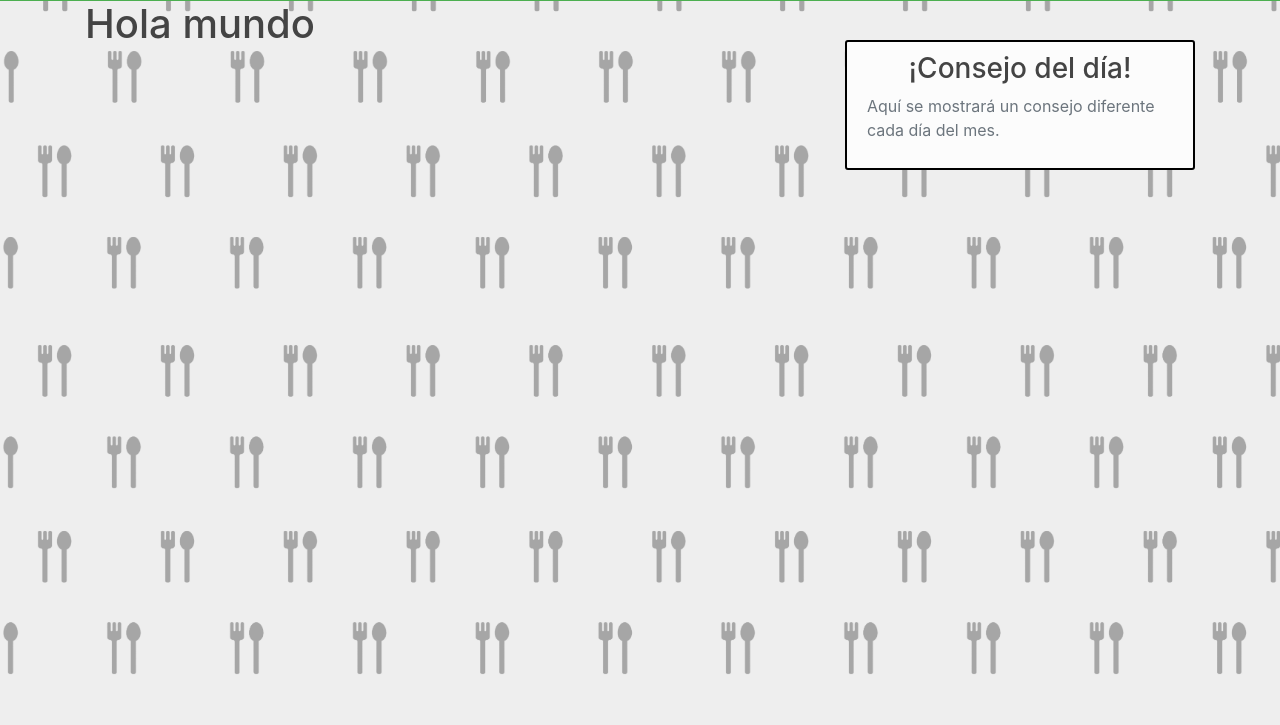
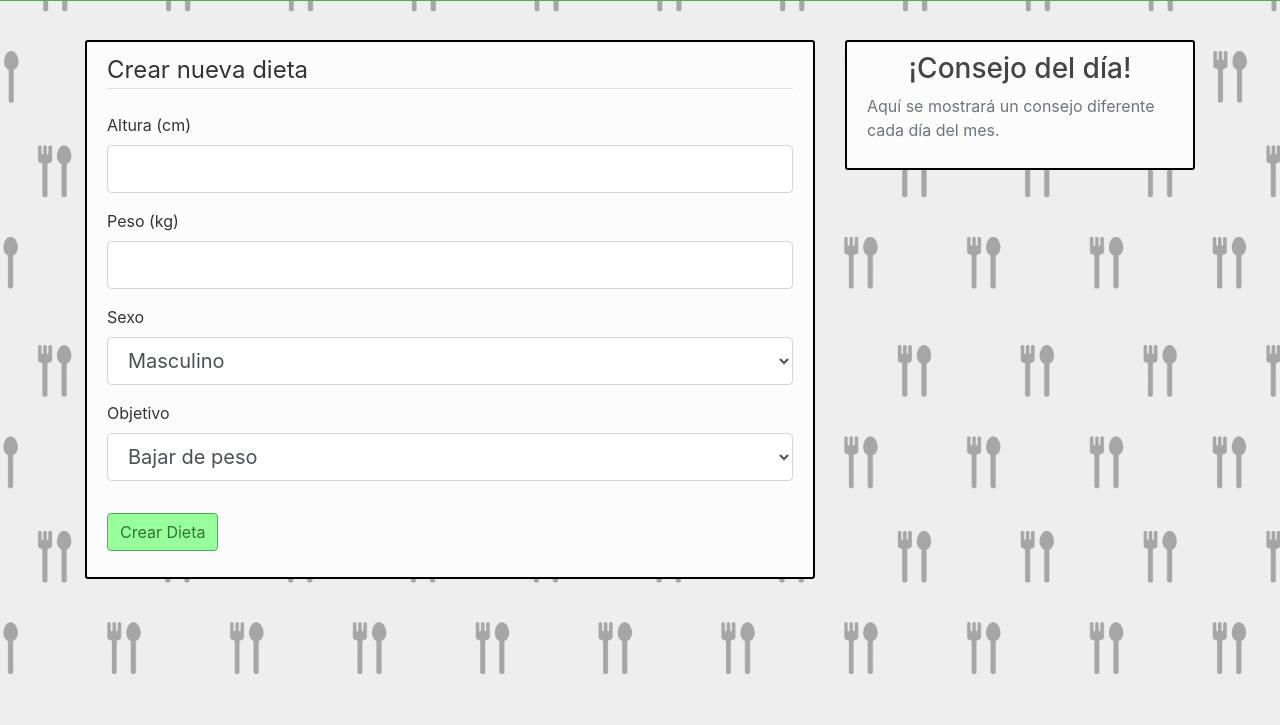
Before and after one commit to CarlosAlbert19/nutrideli, a Flask app: page /crear_dieta in a window 1280 px wide. Shown: the part 75-800 px from the top of the page. Run offline with Flask 3, Linux system fonts and the light colour scheme; the visitor is signed in with stand-in values (Sample User, id 1); some libraries are stand-ins or nearby versions.

Commit message:
Página de formulario de dieta

```diff
--- /dev/null
+++ b/nutrideli_web/main/forms.py
@@ -0,0 +1,10 @@
+from flask_wtf import FlaskForm
+from wtforms import IntegerField, SelectField, SubmitField
+from wtforms.validators import DataRequired, NumberRange
+
+class CrearDietaForm(FlaskForm):
+    altura = IntegerField('Altura (cm)', validators=[DataRequired(), NumberRange(min=50, max=300, message="Por favor, ingresa una altura válida en cm.")])
+    peso = IntegerField('Peso (kg)', validators=[DataRequired(), NumberRange(min=10, max=500, message="Por favor, ingresa un peso válido en kg.")])
+    sexo = SelectField('Sexo', choices=[('masculino', 'Masculino'), ('femenino', 'Femenino')], validators=[DataRequired()])
+    objetivo = SelectField('Objetivo', choices=[('bajar_peso', 'Bajar de peso'), ('formar_musculo', 'Formar músculo')], validators=[DataRequired()])
+    submit = SubmitField('Crear Dieta')
--- a/nutrideli_web/main/routes.py
+++ b/nutrideli_web/main/routes.py
@@ -1,5 +1,7 @@
-from flask import render_template, request, Blueprint
+from flask import render_template, request, Blueprint, flash, redirect, url_for
 from nutrideli_web.models import Post
+from flask_login import login_required, current_user
+from nutrideli_web.main.forms import CrearDietaForm
 
 main = Blueprint('main', __name__)
 
@@ -23,6 +25,22 @@ def nutripedia():
 def acerca_de():
     return render_template ('acerca_de.html', titulo_pagina='Acerca de', es_inicio=False)
 
-@main.route("/crear_dieta")
+@main.route("/crear_dieta", methods=['GET', 'POST'])
+@login_required
 def crear_dieta():
-    return render_template ('crear_dieta.html', titulo_pagina='Crear dieta', es_inicio=False)
+    form = CrearDietaForm()
+    if form.validate_on_submit():
+        altura = form.altura.data
+        peso = form.peso.data
+        sexo = form.sexo.data
+        objetivo = form.objetivo.data
+
+        # Aquí es donde procesarías los datos, por ejemplo:
+        # dieta = Dieta(altura=altura, peso=peso, sexo=sexo, objetivo=objetivo, author=current_user)
+        # db.session.add(dieta)
+        # db.session.commit()
+
+        # Por ahora, simplemente mostraremos un mensaje de éxito
+        flash('¡Tu dieta ha sido creada exitosamente!', 'success')
+        return redirect(url_for('main.inicio'))
+    return render_template('crear_dieta.html', titulo_pagina='Crear Dieta', form=form, es_inicio=False)
--- a/nutrideli_web/templates/crear_dieta.html
+++ b/nutrideli_web/templates/crear_dieta.html
@@ -1,4 +1,70 @@
 {% extends "layout.html" %}
 {% block content %}
-<h1>Hola mundo</h1>
+<div class="content-section">
+    <form method="POST" action="">
+        {{ form.hidden_tag() }}
+        <fieldset class="form-group">
+            <legend class="border-bottom mb-4">Crear nueva dieta</legend>
+
+            <div class="form-group">
+                {{ form.altura.label(class="form-control-label") }}
+                {% if form.altura.errors %}
+                    {{ form.altura(class="form-control form-control-lg is-invalid") }}
+                    <div class="invalid-feedback">
+                        {% for error in form.altura.errors %}
+                            <span>{{ error }}</span>
+                        {% endfor %}
+                    </div>
+                {% else %}
+                    {{ form.altura(class="form-control form-control-lg") }}
+                {% endif %}
+            </div>
+
+            <div class="form-group">
+                {{ form.peso.label(class="form-control-label") }}
+                {% if form.peso.errors %}
+                    {{ form.peso(class="form-control form-control-lg is-invalid") }}
+                    <div class="invalid-feedback">
+                        {% for error in form.peso.errors %}
+                            <span>{{ error }}</span>
+                        {% endfor %}
+                    </div>
+                {% else %}
+                    {{ form.peso(class="form-control form-control-lg") }}
+                {% endif %}
+            </div>
+
+            <div class="form-group">
+                {{ form.sexo.label(class="form-control-label") }}
+                {% if form.sexo.errors %}
+                    {{ form.sexo(class="form-control form-control-lg is-invalid") }}
+                    <div class="invalid-feedback">
+                        {% for error in form.sexo.errors %}
+                            <span>{{ error }}</span>
+                        {% endfor %}
+                    </div>
+                {% else %}
+                    {{ form.sexo(class="form-control form-control-lg") }}
+                {% endif %}
+            </div>
+
+            <div class="form-group">
+                {{ form.objetivo.label(class="form-control-label") }}
+                {% if form.objetivo.errors %}
+                    {{ form.objetivo(class="form-control form-control-lg is-invalid") }}
+                    <div class="invalid-feedback">
+                        {% for error in form.objetivo.errors %}
+                            <span>{{ error }}</span>
+                        {% endfor %}
+                    </div>
+                {% else %}
+                    {{ form.objetivo(class="form-control form-control-lg") }}
+                {% endif %}
+            </div>
+        </fieldset>
+        <div class="form-group">
+            {{ form.submit(class="btn btn-outline-info") }}
+        </div>
+    </form>
+</div>
 {% endblock content %}
```
